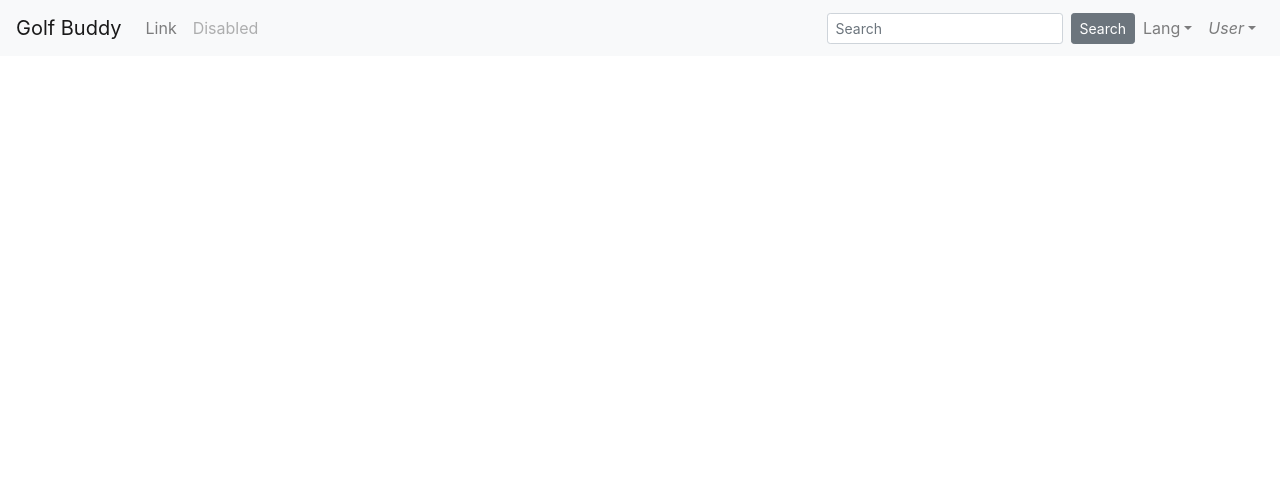
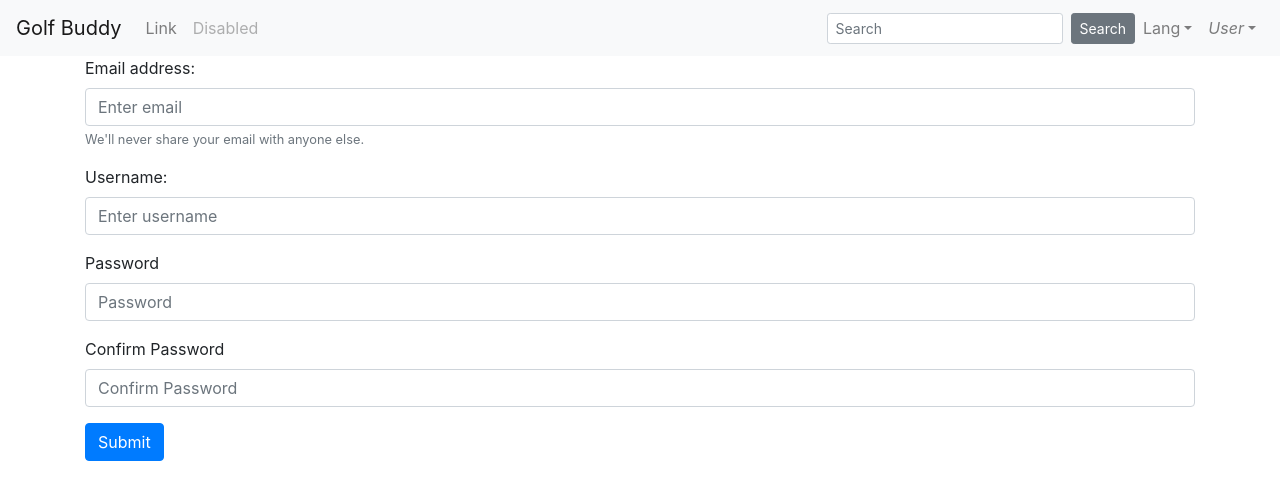
Before and after one commit to Lee-Sutton/brb, a Vue app in the folder frontend/: page /accounts in a window 1280 px wide. Shown: the top 500 px of the page. Built offline with nearby package versions, Linux system fonts and the light colour scheme.

Commit message:
added accounts page

```diff
--- /dev/null
+++ b/frontend/src/components/Accounts.vue
@@ -0,0 +1,47 @@
+<template>
+    <div>
+        <b-form @submit.prevent="onSubmit">
+            <b-form-group label="Email address:" label-for="id_email"
+                          description="We'll never share your email with anyone else.">
+                <b-form-input id="id_email" v-model="form.email" type="email" required
+                              placeholder="Enter email"></b-form-input>
+            </b-form-group>
+
+            <b-form-group label="Username:" label-for="id_username">
+                <b-form-input id="id_username" v-model="form.username" required
+                              placeholder="Enter username"></b-form-input>
+            </b-form-group>
+
+            <b-form-group label="Password" label-for="id_password">
+                <b-form-input id="id_password" v-model="form.password" type="password" required placeholder="Password"></b-form-input>
+            </b-form-group>
+
+            <b-form-group label="Confirm Password" label-for="id_password_confirm">
+                <b-form-input id="id_password_confirm" v-model="form.passwordConfirm" type="password" required
+                              placeholder="Confirm Password"
+                ></b-form-input>
+            </b-form-group>
+
+            <b-button type="submit" variant="primary">Submit</b-button>
+        </b-form>
+    </div>
+</template>
+
+
+<script lang="ts">
+    import {Component, Vue} from 'vue-property-decorator';
+
+    @Component
+    export default class Accounts extends Vue {
+        form = {
+            username: '',
+            email: '',
+            password: '',
+            passwordConfirm: '',
+        };
+
+        onSubmit(): void {
+           console.log(this.form)
+        }
+    }
+</script>
--- a/frontend/src/components/HelloWorld.vue
+++ /dev/null
@@ -1,61 +0,0 @@
-<template>
-  <div class="hello">
-    <h1>{{ msg }}</h1>
-    <p>
-      For a guide and recipes on how to configure / customize this project,<br>
-      check out the
-      <a href="https://cli.vuejs.org" target="_blank" rel="noopener">vue-cli documentation</a>.
-    </p>
-    <h3>Installed CLI Plugins</h3>
-    <ul>
-      <li><a href="https://github.com/vuejs/vue-cli/tree/dev/packages/%40vue/cli-plugin-babel" target="_blank" rel="noopener">babel</a></li>
-      <li><a href="https://github.com/vuejs/vue-cli/tree/dev/packages/%40vue/cli-plugin-typescript" target="_blank" rel="noopener">typescript</a></li>
-      <li><a href="https://github.com/vuejs/vue-cli/tree/dev/packages/%40vue/cli-plugin-pwa" target="_blank" rel="noopener">pwa</a></li>
-      <li><a href="https://github.com/vuejs/vue-cli/tree/dev/packages/%40vue/cli-plugin-unit-jest" target="_blank" rel="noopener">unit-jest</a></li>
-      <li><a href="https://github.com/vuejs/vue-cli/tree/dev/packages/%40vue/cli-plugin-e2e-cypress" target="_blank" rel="noopener">e2e-cypress</a></li>
-    </ul>
-    <h3>Essential Links</h3>
-    <ul>
-      <li><a href="https://vuejs.org" target="_blank" rel="noopener">Core Docs</a></li>
-      <li><a href="https://forum.vuejs.org" target="_blank" rel="noopener">Forum</a></li>
-      <li><a href="https://chat.vuejs.org" target="_blank" rel="noopener">Community Chat</a></li>
-      <li><a href="https://twitter.com/vuejs" target="_blank" rel="noopener">Twitter</a></li>
-      <li><a href="https://news.vuejs.org" target="_blank" rel="noopener">News</a></li>
-    </ul>
-    <h3>Ecosystem</h3>
-    <ul>
-      <li><a href="https://router.vuejs.org" target="_blank" rel="noopener">vue-router</a></li>
-      <li><a href="https://vuex.vuejs.org" target="_blank" rel="noopener">vuex</a></li>
-      <li><a href="https://github.com/vuejs/vue-devtools#vue-devtools" target="_blank" rel="noopener">vue-devtools</a></li>
-      <li><a href="https://vue-loader.vuejs.org" target="_blank" rel="noopener">vue-loader</a></li>
-      <li><a href="https://github.com/vuejs/awesome-vue" target="_blank" rel="noopener">awesome-vue</a></li>
-    </ul>
-  </div>
-</template>
-
-<script lang="ts">
-import { Component, Prop, Vue } from 'vue-property-decorator';
-
-@Component
-export default class HelloWorld extends Vue {
-  @Prop() private msg!: string;
-}
-</script>
-
-<!-- Add "scoped" attribute to limit CSS to this component only -->
-<style scoped lang="scss">
-h3 {
-  margin: 40px 0 0;
-}
-ul {
-  list-style-type: none;
-  padding: 0;
-}
-li {
-  display: inline-block;
-  margin: 0 10px;
-}
-a {
-  color: #42b983;
-}
-</style>
--- a/frontend/src/router.ts
+++ b/frontend/src/router.ts
@@ -19,7 +19,15 @@ export default new Router({
             // route level code-splitting
             // this generates a separate chunk (about.[hash].js) for this route
             // which is lazy-loaded when the route is visited.
-      component: () => import(/* webpackChunkName: "about" */ './views/About.vue'),
+            component: () => import('./views/About.vue'),
+        },
+        {
+            path: '/accounts',
+            name: 'accounts',
+            // route level code-splitting
+            // this generates a separate chunk (about.[hash].js) for this route
+            // which is lazy-loaded when the route is visited.
+            component: () => import('./components/Accounts.vue'),
         },
     ],
 });
--- a/frontend/src/views/Home.vue
+++ b/frontend/src/views/Home.vue
@@ -2,14 +2,14 @@
     <div class="home">
         <b-jumbotron header="Golf Buddy" lead="Welcome to Golf Buddy" style="margin-top: 10%">
             <p>Create an account to get started</p>
-            <router-link to="/" class="btn btn-primary" data-cy="sign-up">Sign up</router-link>
+            <router-link :to="{path: 'accounts'}" class="btn btn-primary" data-cy="sign-up">Sign up</router-link>
         </b-jumbotron>
     </div>
 </template>
 
 <script lang="ts">
   import {Component, Vue} from 'vue-property-decorator';
-  import HelloWorld from '@/components/HelloWorld.vue'; // @ is an alias to /src
+  import HelloWorld from '@/components/Accounts.vue'; // @ is an alias to /src
 
   @Component({
     components: {
```
Also changed, not shown: 1 other file (tests, documents, lock files or other folders). Lines whose indentation alone changed are shown as unchanged.
